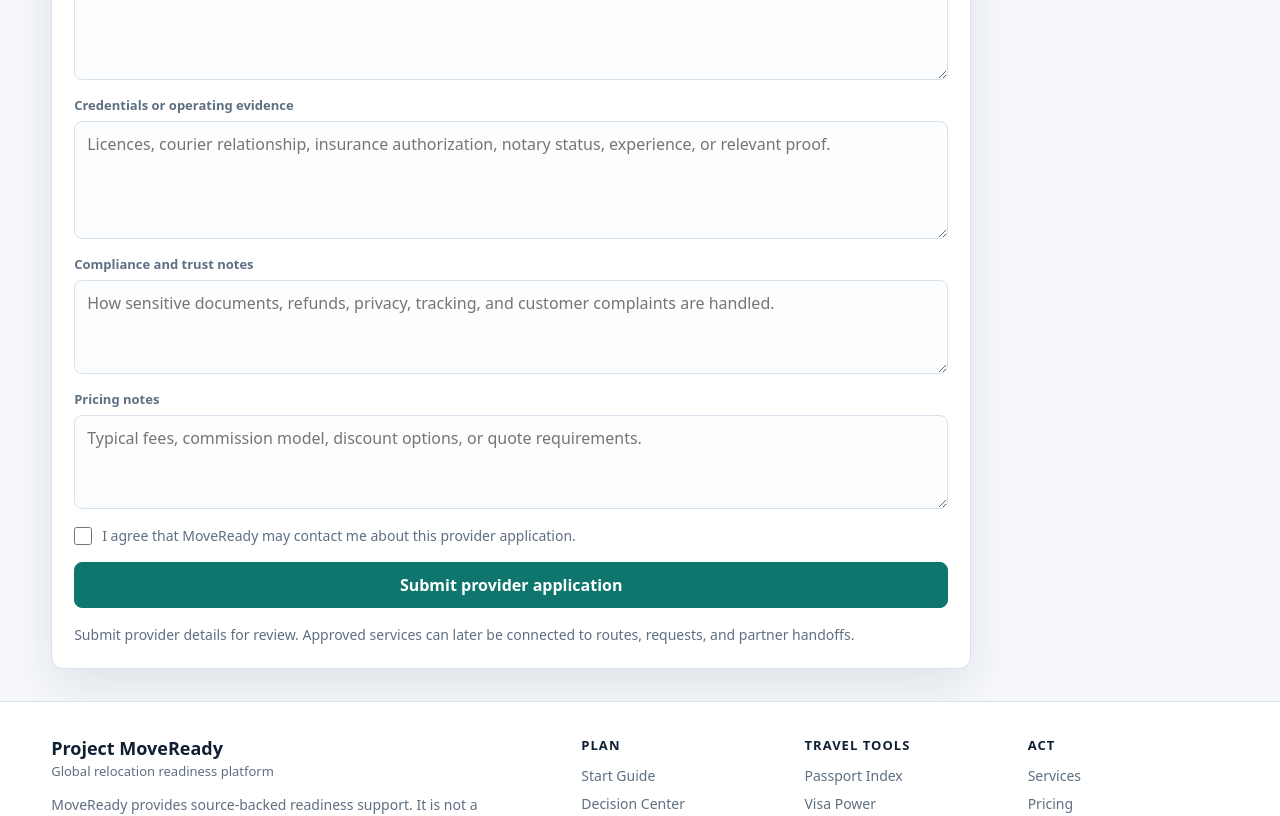
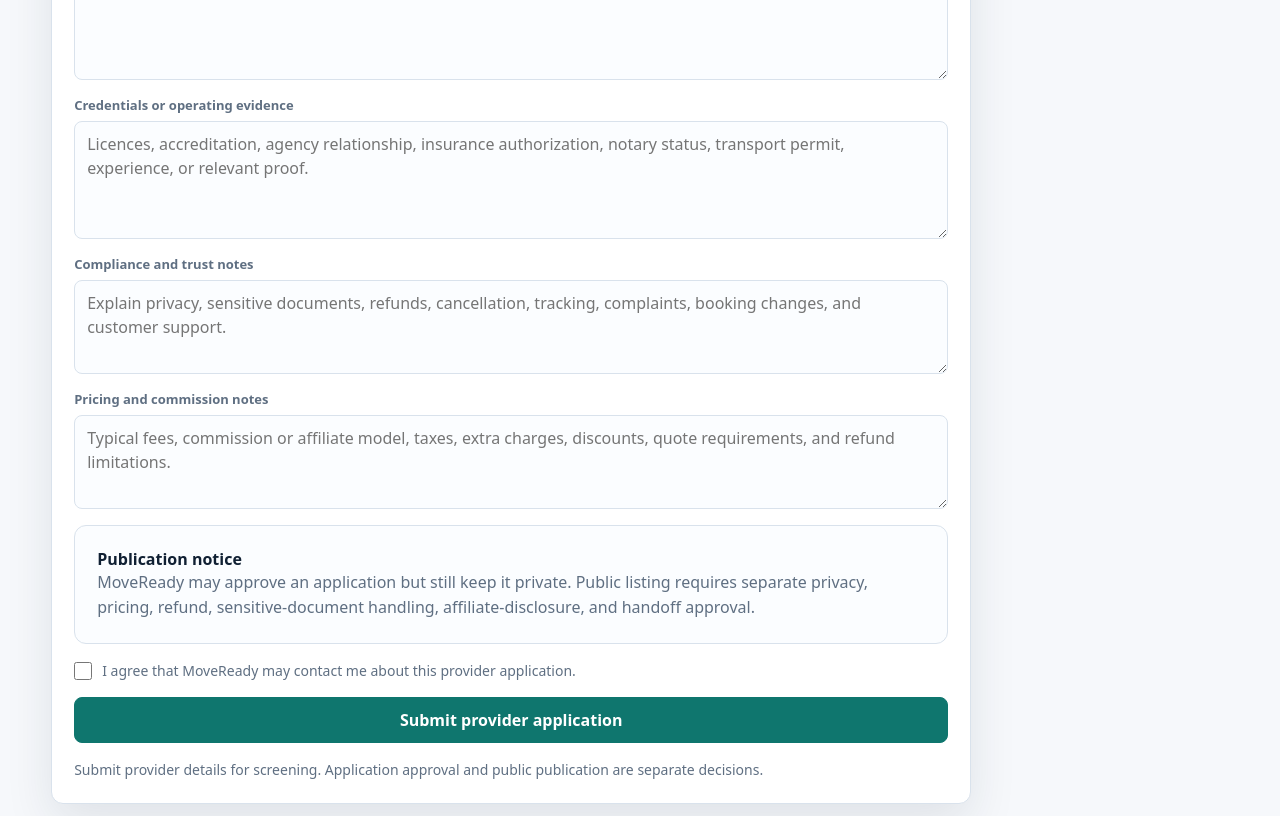
Before and after one commit to SirBM201/SirBM201-moveready-frontend, a Next.js app: page /partners/apply in a window 1280 px wide. Shown: the part 1020-1836 px from the top of the page. Built offline with nearby package versions, Linux system fonts and the light colour scheme; no server answers.

Commit message:
Expand travel provider applications and publication notice

```diff
--- a/components/PartnerApplicationForm.tsx
+++ b/components/PartnerApplicationForm.tsx
@@ -14,6 +14,9 @@ const providerTypes = [
   ["accommodation", "Accommodation support"],
   ["airport_pickup", "Airport pickup"],
   ["settlement", "Post-arrival settlement support"],
+  ["travel_booking", "Flight, hotel, or travel booking support"],
+  ["transport", "Local or intercity transport"],
+  ["telecom", "SIM, connectivity, or telecom support"],
   ["other", "Other trusted service"],
 ];
 
@@ -31,7 +34,7 @@ function sourcePage() {
 
 export default function PartnerApplicationForm() {
   const [state, setState] = useState<SubmitState>("idle");
-  const [message, setMessage] = useState("Submit provider details for review. Approved services can later be connected to routes, requests, and partner handoffs.");
+  const [message, setMessage] = useState("Submit provider details for screening. Application approval and public publication are separate decisions.");
 
   async function submitApplication(event: FormEvent<HTMLFormElement>) {
     event.preventDefault();
@@ -82,12 +85,12 @@ export default function PartnerApplicationForm() {
         useAuthToken: false,
       });
       setState("success");
-      setMessage("Provider application submitted. MoveReady will review the service before any public listing or handoff.");
+      setMessage("Provider application submitted. Screening, approval, and public publication checks must all pass before any listing or user handoff.");
       form.reset();
     } catch (error) {
       const apiError = error as ApiError;
       setState("error");
-      setMessage(apiError?.status === 503 ? "Unable to save application. Run SQL 011 and redeploy the backend." : "Unable to submit provider application.");
+      setMessage(apiError?.status === 503 ? "Unable to save application. Confirm partner migration 011 and publication migration 023 are applied, then redeploy the backend." : "Unable to submit provider application.");
     }
   }
 
@@ -96,7 +99,7 @@ export default function PartnerApplicationForm() {
       <div>
         <span className="overline">Provider review</span>
         <h3>Apply as a trusted MoveReady provider</h3>
-        <p>Submit enough detail for screening. Public service access stays approval-based.</p>
+        <p>Submit enough detail for screening. Approval does not automatically create a public listing.</p>
       </div>
 
       <div className="form-grid two-col">
@@ -152,15 +155,20 @@ export default function PartnerApplicationForm() {
       </div>
       <div className="field">
         <label htmlFor="credentials_summary">Credentials or operating evidence</label>
-        <textarea id="credentials_summary" name="credentials_summary" rows={4} placeholder="Licences, courier relationship, insurance authorization, notary status, experience, or relevant proof." />
+        <textarea id="credentials_summary" name="credentials_summary" rows={4} placeholder="Licences, accreditation, agency relationship, insurance authorization, notary status, transport permit, experience, or relevant proof." />
       </div>
       <div className="field">
         <label htmlFor="compliance_notes">Compliance and trust notes</label>
-        <textarea id="compliance_notes" name="compliance_notes" rows={3} placeholder="How sensitive documents, refunds, privacy, tracking, and customer complaints are handled." />
+        <textarea id="compliance_notes" name="compliance_notes" rows={3} placeholder="Explain privacy, sensitive documents, refunds, cancellation, tracking, complaints, booking changes, and customer support." />
       </div>
       <div className="field">
-        <label htmlFor="pricing_notes">Pricing notes</label>
-        <textarea id="pricing_notes" name="pricing_notes" rows={3} placeholder="Typical fees, commission model, discount options, or quote requirements." />
+        <label htmlFor="pricing_notes">Pricing and commission notes</label>
+        <textarea id="pricing_notes" name="pricing_notes" rows={3} placeholder="Typical fees, commission or affiliate model, taxes, extra charges, discounts, quote requirements, and refund limitations." />
+      </div>
+
+      <div className="result-block soft">
+        <strong>Publication notice</strong>
+        <p>MoveReady may approve an application but still keep it private. Public listing requires separate privacy, pricing, refund, sensitive-document handling, affiliate-disclosure, and handoff approval.</p>
       </div>
 
       <label className="checkbox-field">
```
